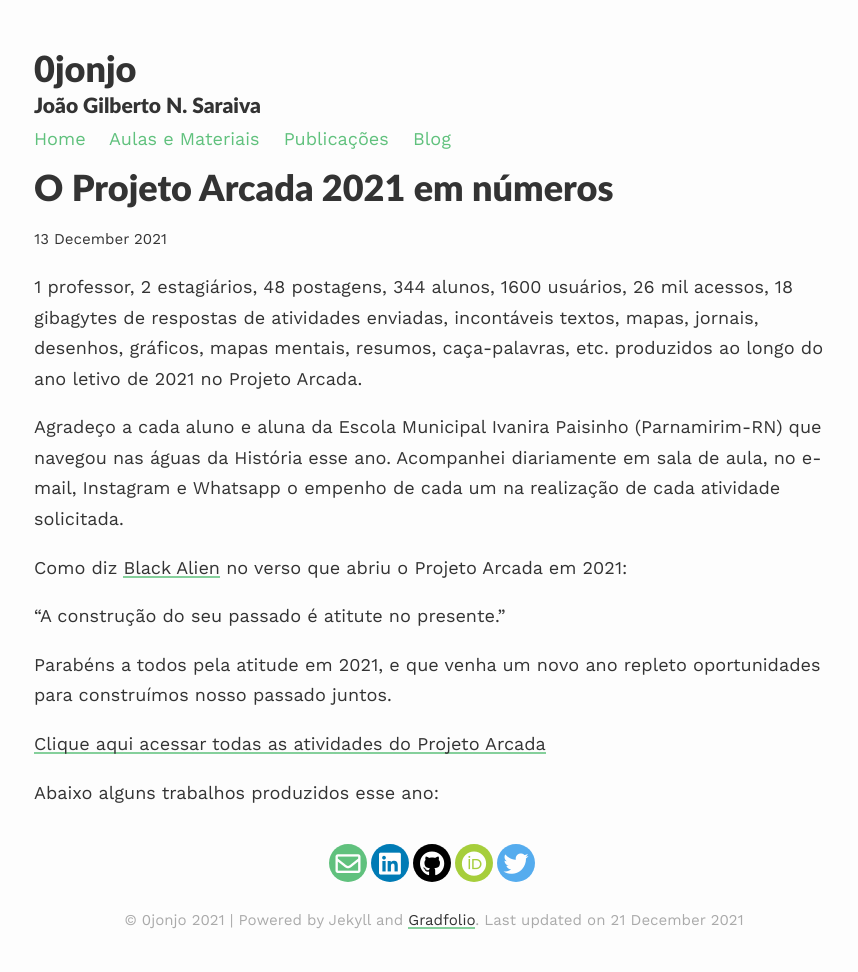
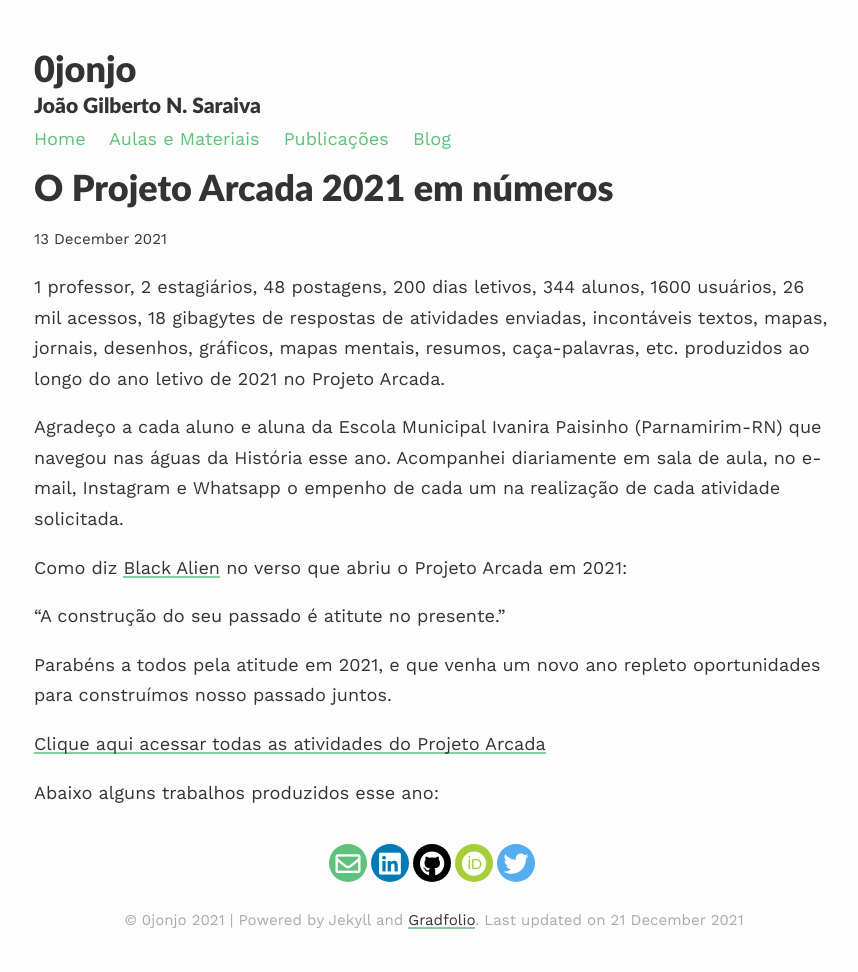
Before and after one commit to 0jonjo/0jonjo.github.io, a Jekyll site: the page built from _posts/2021-12-13-arcada.md, in a window 1280 px wide. Shown: the whole page, without its empty margins (206-1064 px from the left). Built offline with Jekyll 4.4.1, drawn with Linux system fonts in a browser that asks for light colours; nearby versions of some CDN libraries.

Commit message:
adjust text

```diff
--- a/_posts/2021-12-13-arcada.md
+++ b/_posts/2021-12-13-arcada.md
@@ -7,7 +7,7 @@ image:
 youtubeId:
 ---
 
-1 professor, 2 estagiários, 48 postagens, 344 alunos, 1600 usuários, 26 mil acessos, 18 gibagytes de respostas de atividades enviadas, incontáveis textos, mapas, jornais, desenhos, gráficos, mapas mentais, resumos, caça-palavras, etc. produzidos ao longo do ano letivo de 2021 no Projeto Arcada.
+1 professor, 2 estagiários, 48 postagens, 200 dias letivos, 344 alunos, 1600 usuários, 26 mil acessos, 18 gibagytes de respostas de atividades enviadas, incontáveis textos, mapas, jornais, desenhos, gráficos, mapas mentais, resumos, caça-palavras, etc. produzidos ao longo do ano letivo de 2021 no Projeto Arcada.
 
 Agradeço a cada aluno e aluna da Escola Municipal Ivanira Paisinho (Parnamirim-RN) que navegou nas águas da História esse ano. Acompanhei diariamente em sala de aula, no e-mail, Instagram e Whatsapp o empenho de cada um na realização de cada atividade solicitada.
 
```
